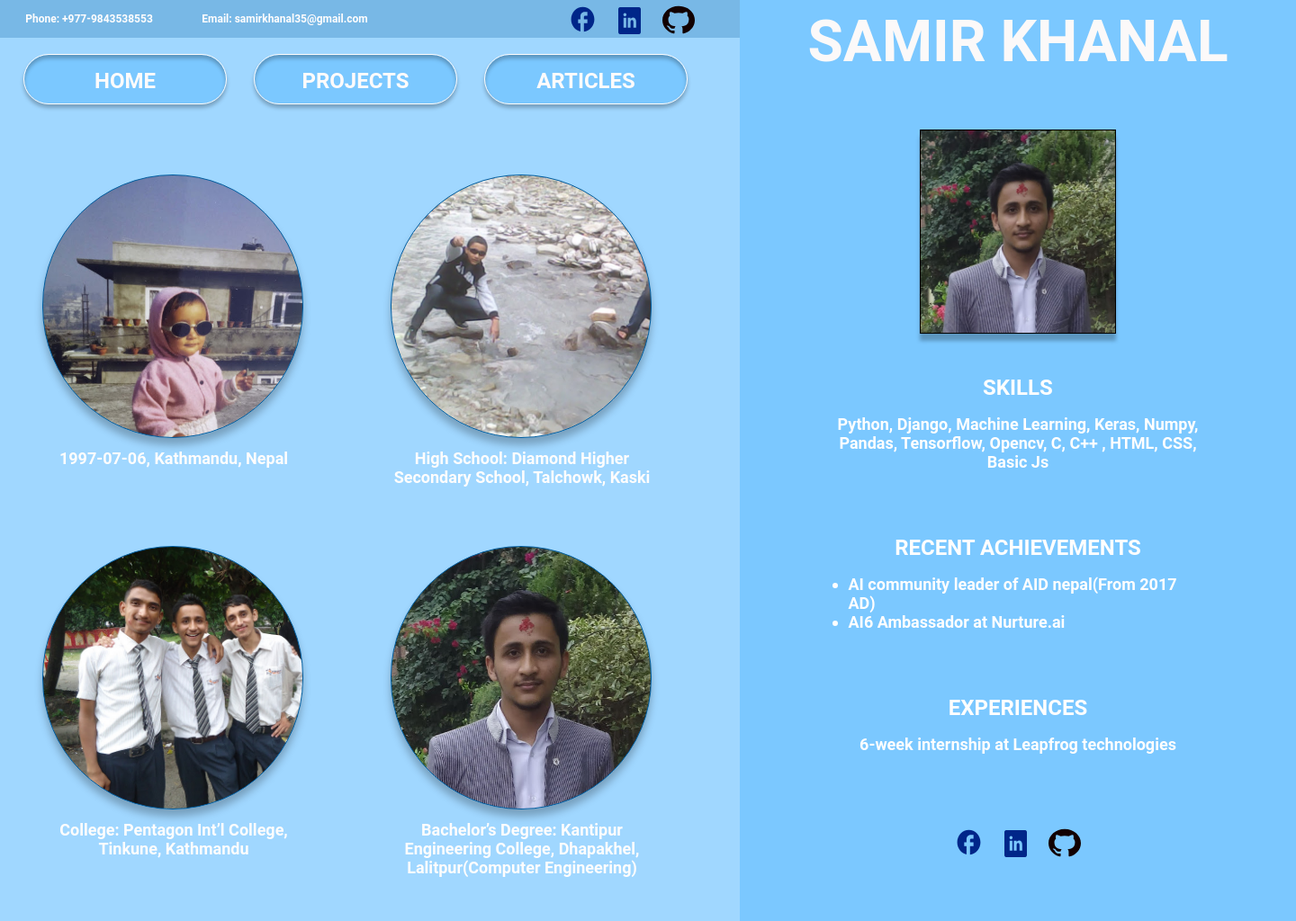
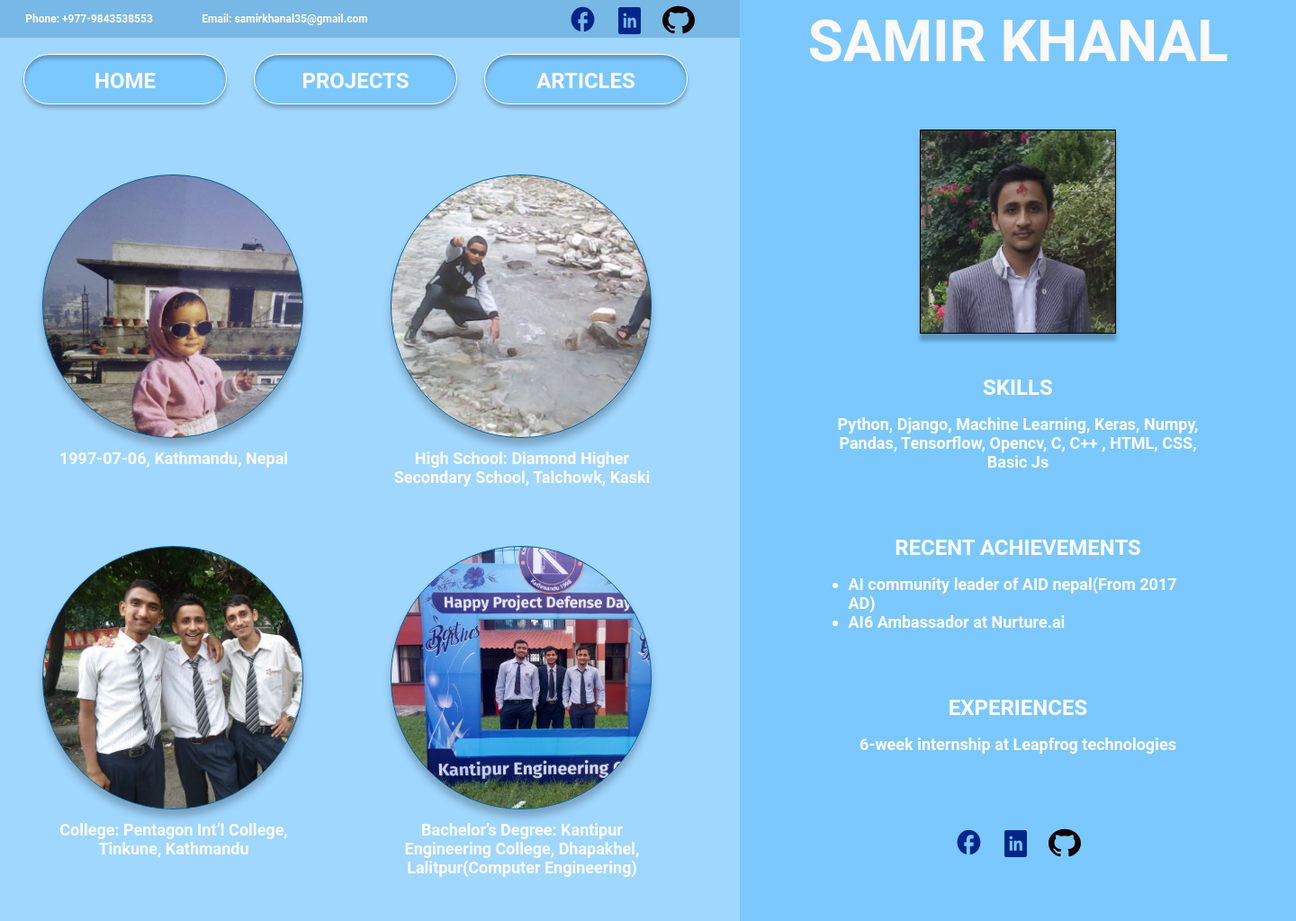
Before and after one commit to samirkhanal35/personal_website, a Flask app: page / in a window 1440 px wide. Shown: the whole page at 90% size. Run offline with Flask 2, Linux system fonts and the light colour scheme.

Commit message:
photo updated

```diff
--- a/static/css/style.css
+++ b/static/css/style.css
@@ -366,7 +366,7 @@
     border: 1px solid #005C9E;
     box-sizing: border-box;
     box-shadow: 0px 8px 8px rgba(0, 0, 0, 0.25);
-    background: url("../images/myphoto.jpg");
+    background: url("../images/bachelors.jpg");
     border-radius: 191px;
     background-repeat:no-repeat;
     background-size: contain;
```
Also changed, not shown: static/images/bachelors.jpg (added).
